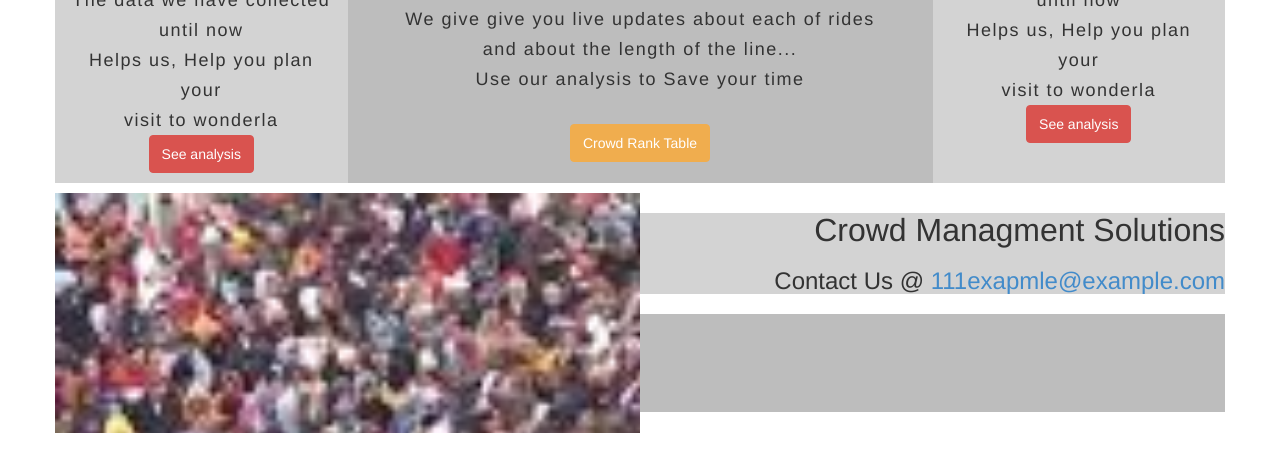
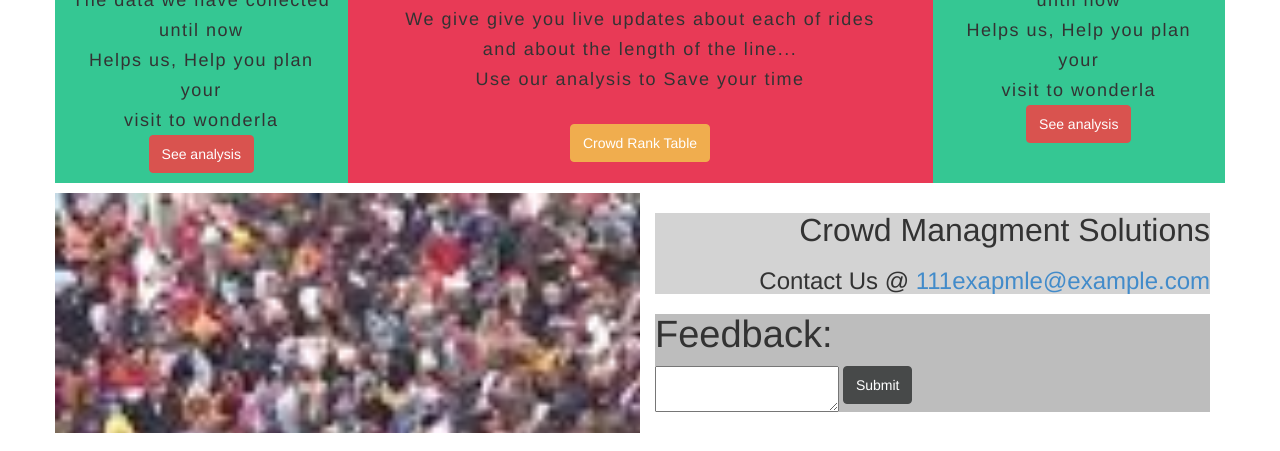
Before and after one commit to vdhulappanavar/Bootstap_Stacktroute_assignment, a plain HTML site: page index.html in a window 1280 px wide. Shown: the part 577-1028 px from the top of the page. Drawn offline with nearby package versions, Linux system fonts and the light colour scheme.

Commit message:
everything fixed; except a mailing id is going out of div

```diff
--- a/includes/css/styles.css
+++ b/includes/css/styles.css
@@ -37,7 +37,7 @@ footer {
    col - Layout
    -------------------------------------- */
 .main-col{
-	background: #bdbdbd;
+	background: #e83a56;
 	padding: 0px 0px;
 	margin: 0px 0px;
 }
@@ -95,7 +95,7 @@ ul.unstyled {
 }
 /*Using negetive */
 .side-col{
-	background: #D3D3D3;
+	background: #35c793;
 }
 
 .col-layout h2{
--- a/index.html
+++ b/index.html
@@ -147,12 +147,12 @@
                 <article class="col-sm-6 hidden-sm crowd-managment"></article>
 
                 </article>
-                <article class="col-xs-6" >
+                <article class="col-sm-6" >
                     <article  class="text-right top-row "  style="padding: 0px 0px;">
                         <h2>Crowd Managment Solutions</h2>
                         <h3>Contact Us @ <a href="mailto:example@example.com">111exapmle@example.com</a></h3>
                     </article>
-                    <article class="bottom-row" style="padding: 0px 0px;word-wrap: break-word;">
+                    <article class="bottom-row" style="padding: 0px 0px;">
                         <h1>Feedback:</h1>
                         <textarea row="10" column="6"></textarea>
                         <button class="btn btn-default">Submit</button>
```
